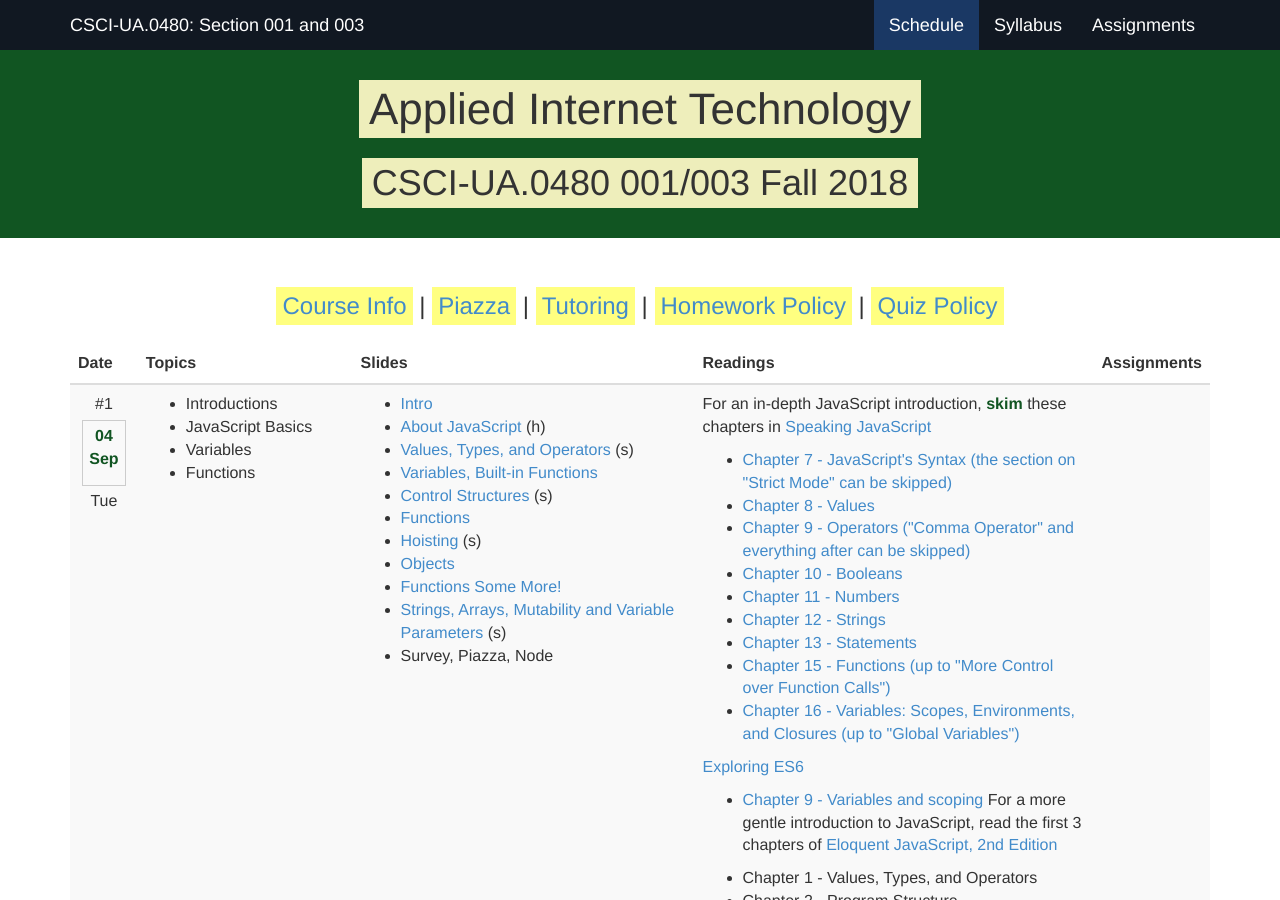
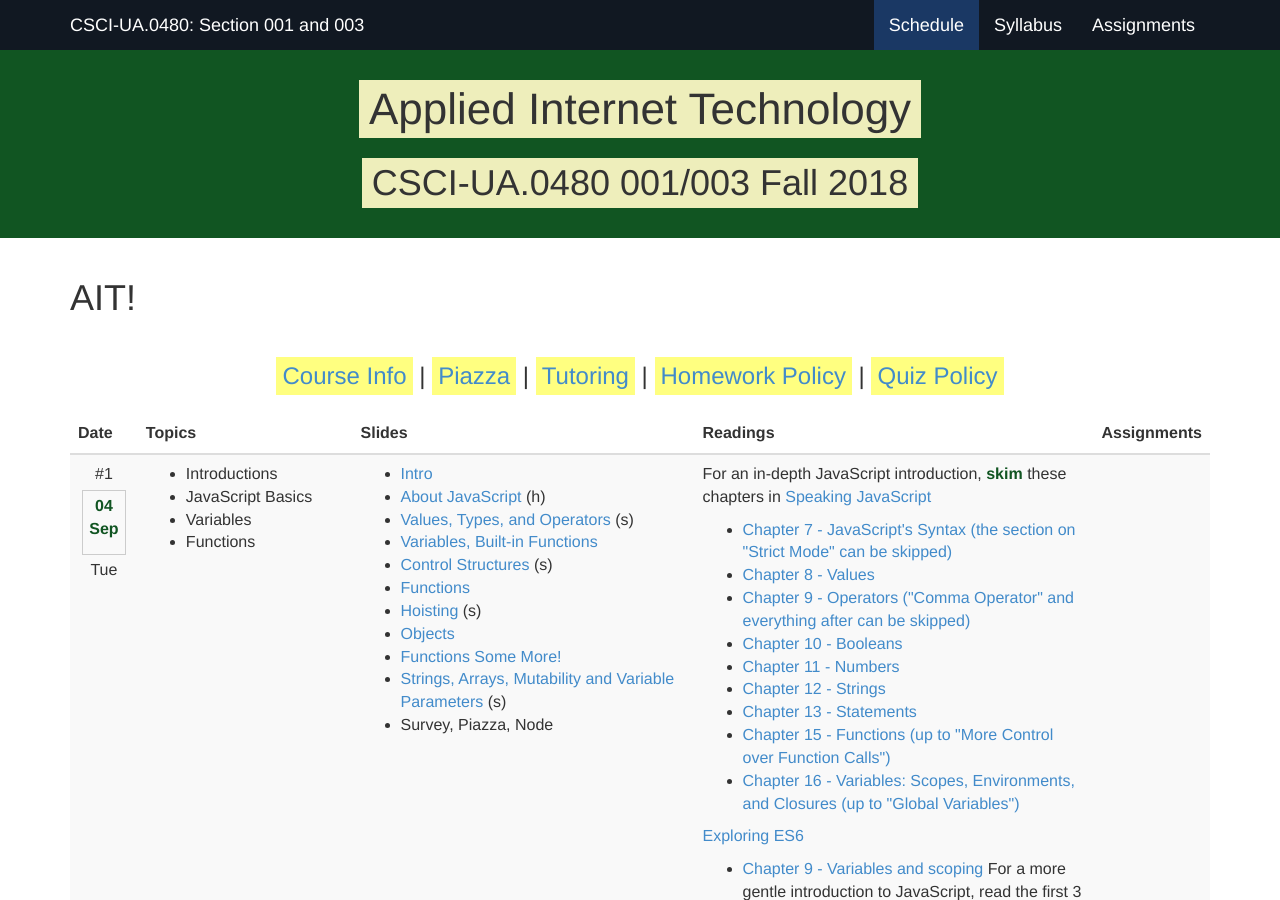
Before and after one commit to foureyes/csci-ua.0480-fall2018-001-003, a Jekyll site: the page built from index.markdown, in a window 1280 px wide and 900 px high. Built offline with Jekyll 4.4.1, drawn with Linux system fonts in a browser that asks for light colours.

Commit message:
Update index.markdown

```diff
--- a/index.markdown
+++ b/index.markdown
@@ -2,6 +2,7 @@
 layout: default
 nav-state: index
 ---
+<h1>AIT!</h1>
 <div id="quick-links">
 <h3><a href="syllabus.html">Course Info</a> | <a href="https://piazza.com/class/jcqb4xh11ny10y">Piazza</a> | <a href="syllabus.html#tutoring">Tutoring</a> | <a href="syllabus.html#hw-policy">Homework Policy</a> | <a href="syllabus.html#quiz-policy">Quiz Policy</a></h3>
 </div>
```
